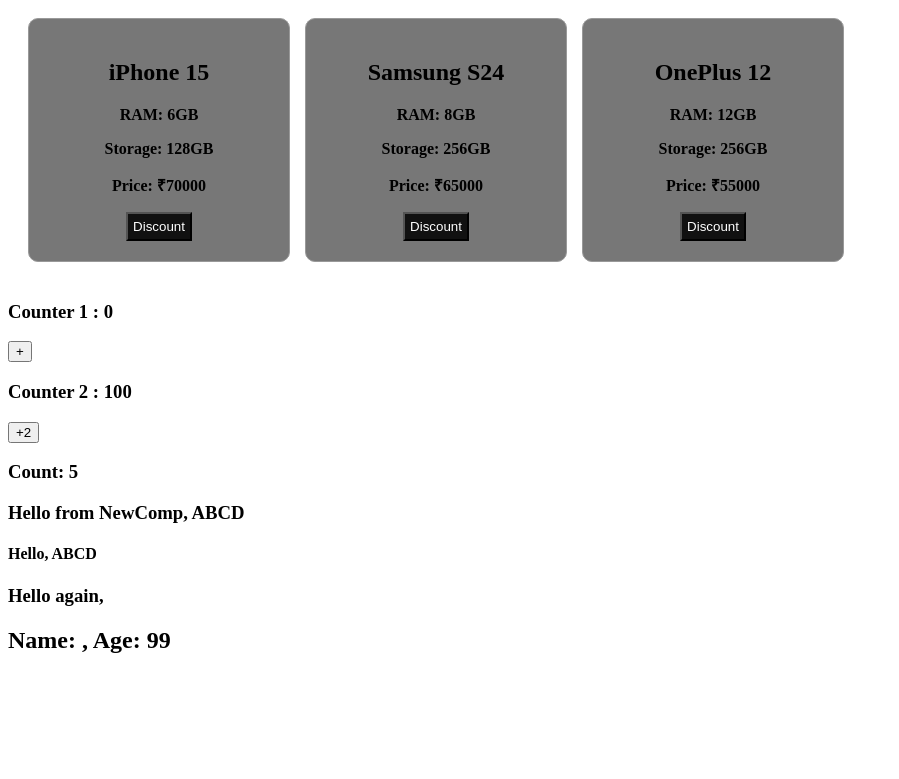
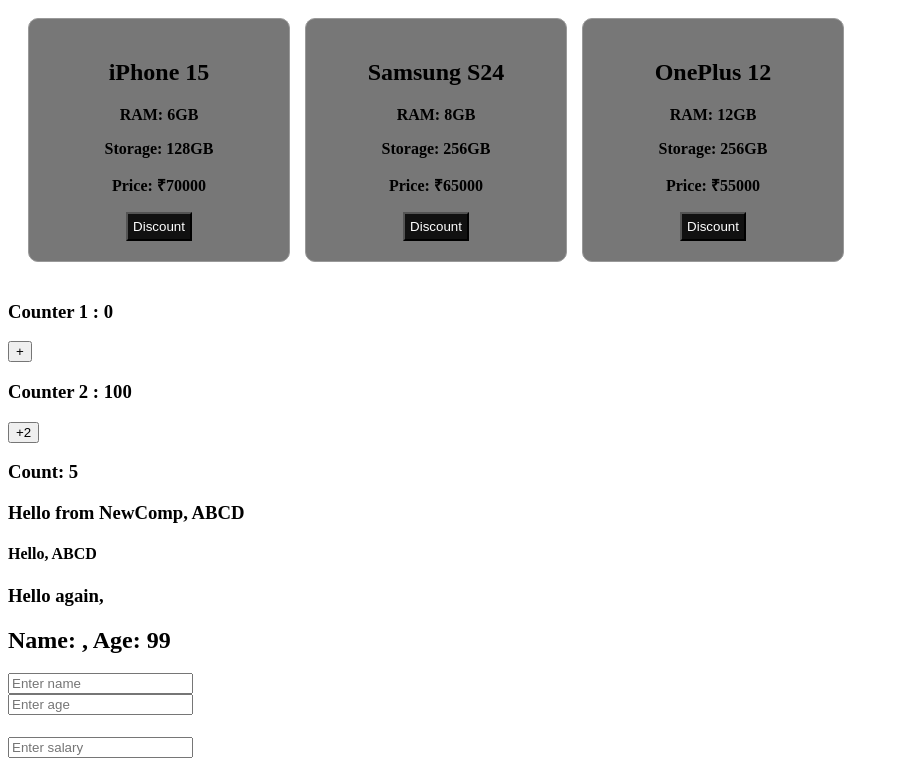
Before and after one commit to NutanShinde8926/class-practice, a React (Vite) app: page / in a window 1280 px wide. Shown: the part 450-1229 px from the top of the page, without its empty margins (0-899 px from the left). Before the commit the page ends 1123 px from the top, so only its background shows below. Built offline with nearby package versions, Linux system fonts and the light colour scheme.

Commit message:
form validation

```diff
--- a/src/App.jsx
+++ b/src/App.jsx
@@ -7,6 +7,7 @@
 import EffectCounter from './hooks/useeffect/EffectCounter'
 import NewComp from './hooks/usecontext/NewComp'
 import UserProvider from './hooks/usecontext/UserProvider'
+import MyForm from './hooks/formvalidation/MyForm'
 
 const App = () => {
   return (
@@ -19,6 +20,7 @@
       <EffectCounter />
      <NewComp />
      <UserProvider />
+     <MyForm />
     </div>
   )
 }
--- /dev/null
+++ b/src/hooks/formvalidation/MyForm.jsx
@@ -0,0 +1,33 @@
+import React, { useState } from 'react'
+
+const MyForm = () => {
+
+    const [name, setName] = useState("");
+    const [age,setAge] = useState("");
+    const [salary ,setSalary] = useState("");
+  return (
+    <div>
+      <input type='text'
+      placeholder='Enter name'
+      value={name}
+      onChange={(e) => setName(e.target.value)}
+      /> <br />
+
+      <input type='number'
+      value={age}
+      placeholder='Enter age'
+      onChange={(e) => setAge(e.target.value)}
+      /> <br />
+      <h4>{age}</h4>
+
+      <input type='number'
+      value={salary}
+      placeholder='Enter salary'
+      onChange={(e) => setSalary(e.target.value)}
+      /> <br />
+      <h4>{salary}</h4>
+    </div>
+  )
+}
+
+export default MyForm
```
